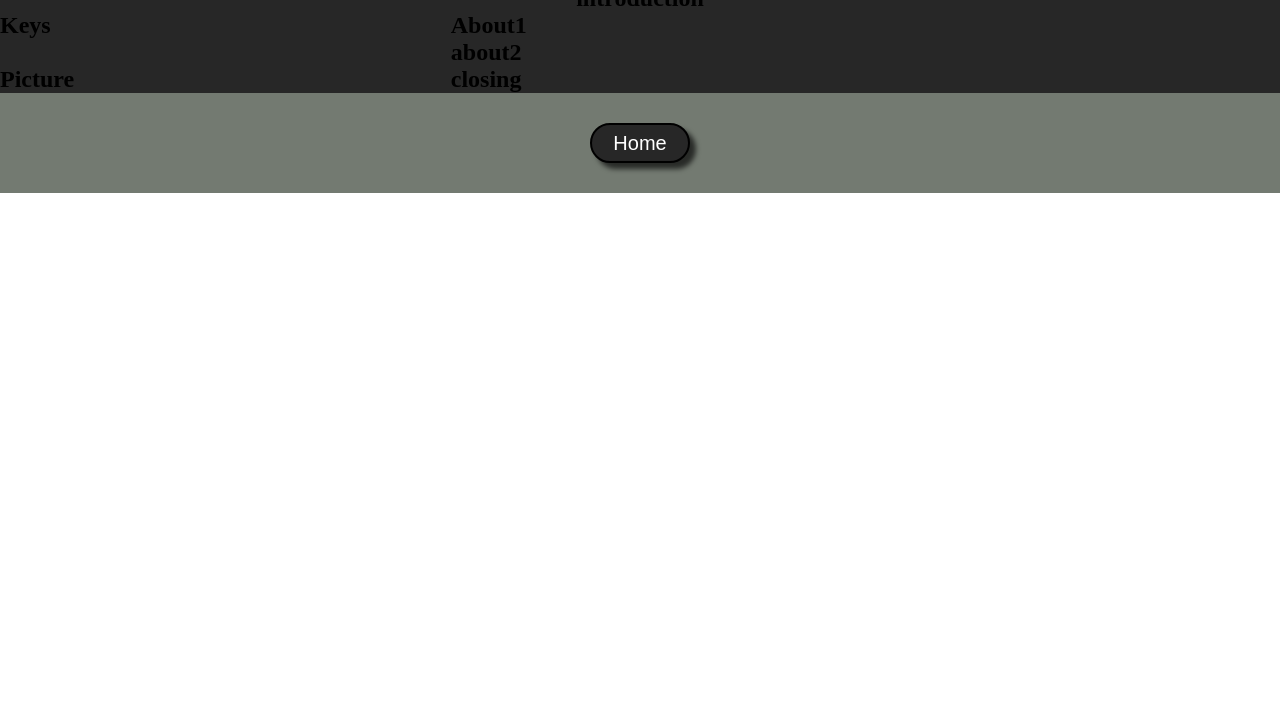
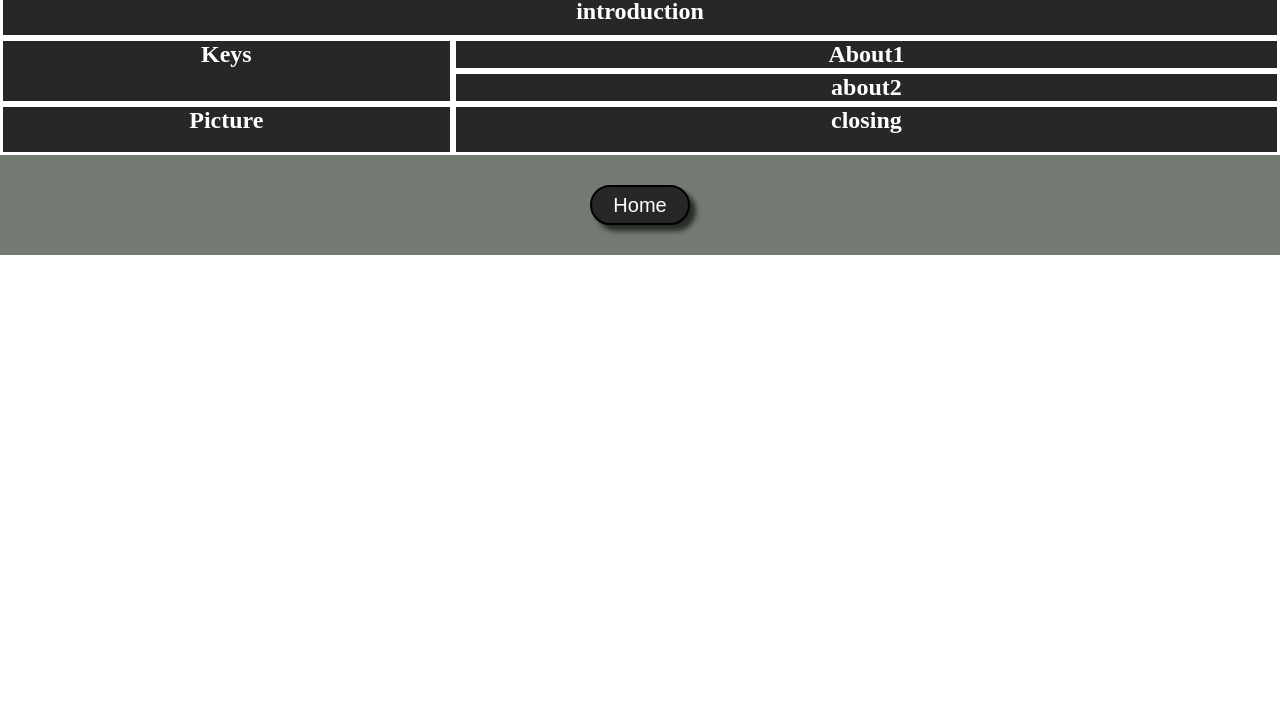
Before and after one commit to ToshifumiDT/space, a plain HTML site: page pages/earth.html in a window 1280 px wide. Shown: the part 73-800 px from the top of the page. Drawn offline with Linux system fonts and the light colour scheme.

Commit message:
added border(temporarily)

```diff
--- a/css/page.css
+++ b/css/page.css
@@ -16,29 +16,53 @@ main{
 
 .introduction{
     text-align: center;
+    padding: 10px;
+    color: rgb(255, 255, 255);
+    border: 3px solid #ffffff;
 }
 
 /*containter*/
 .container{
     display: grid;
+    text-align: center;
 }
 /*Keys*/
+.keys{
+    color: rgb(255, 255, 255);
+    border: 3px solid #ffffff;
+}
 #item1{
     grid-area: 1/1/3/2;
 }
 /*Picture*/
+.picture{
+    color: rgb(255, 255, 255);
+    border: 3px solid #ffffff;
+}
 #item2{
     grid-area: 3/1/4/2;
 }
 /*about1*/
+.about1{
+    color: rgb(255, 255, 255);
+    border: 3px solid #ffffff;
+}
 #item3{
     grid-area: 1/2/2/4;
 }
 /*about2*/
+.about2{
+    color: rgb(255, 255, 255);
+    border: 3px solid #ffffff;
+}
 #item4{
     grid-area: 2/2/3/4;
 }
 /*close*/
+.close{
+    color: rgb(255, 255, 255);
+    border: 3px solid #ffffff;
+}
 #item5{
     grid-area: 3/2/4/4;
 }
--- a/pages/earth.html
+++ b/pages/earth.html
@@ -21,24 +21,28 @@
         </div>
         <div class="container">
             <!--Keys-->
-            <div class="Keys" id="item1">
+            <div class="keys" id="item1">
                 <h2>Keys</h2>
             </div>
             <!--picture-->
             <div class="picture" id="item2">
                 <h2>Picture</h2>
+                <img src="" alt="">
             </div>
             <!--about1-->
             <div class="about1" id="item3">
                 <h2>About1</h2>
+                <p></p>
             </div>
             <!--about2-->
             <div class="about2" id="item4">
                 <h2>about2</h2>
+                <p></p>
             </div>
             <!--close-->
-            <div class="Close" id="item5">
+            <div class="close" id="item5">
                 <h2>closing</h2>
+                <p></p>
             </div>
         </div>
     </main>
```
